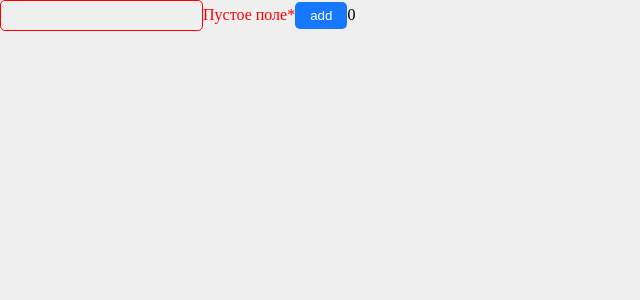
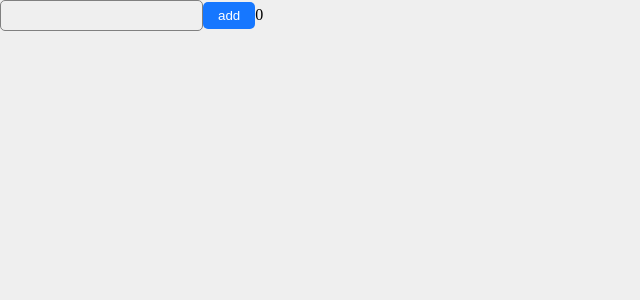
Before and after one commit to ViVarkina/HomeWorkReposit, a React (Vite) app: page / in a window 1280 px wide. Shown: the top 300 px of the page, without its empty margins (0-640 px from the left). Built offline with nearby package versions, Linux system fonts and the light colour scheme.

Commit message:
Рефакторинг функции addUser

```diff
--- a/src/homework/homework3/Greeting.tsx
+++ b/src/homework/homework3/Greeting.tsx
@@ -10,27 +10,37 @@ type GreetingPropsType = {
     addUser: (e: string) => void // need to fix any
     totalUsers: number // need to fix any
     addUserCallback: (name: string, id: string) => void
-    error: string
+    // error: boolean
 }
 
 // презентационная компонента (для верстальщика)
 const Greeting: React.FC<GreetingPropsType> = (
-    {name, setNameCallback, addUser, error, totalUsers, addUserCallback} // деструктуризация пропсов
+    { addUser, totalUsers, addUserCallback} // деструктуризация пропсов
 ) => {
     const [value, setValue] = useState<string>('')
-    const inputClass = s.error // need to fix with (?:) функция для цвета
+    const [error, setError] = useState<boolean>(true)
+
+    const errfunc=()=>{
+        if(value == ""){
+            setError(false)
+        }
+        else{
+            setError(true)
+            addUser(value)
+            addUserCallback(uuid(), value)
+        }
+    }
+
+    const inputClass = `${!error ? '' : s.error}` // need to fix with (?:) функция для цвета
+
+
 
     return (
         <div>
-            <SuperInputText value={name} error onChange={(e) => {
-                setValue(e.currentTarget.value)
-                setNameCallback(value)
-            }} className={inputClass}/>
-            <span>{error}</span>
+            <SuperInputText onChange={(e)=>setValue(e.currentTarget.value)} className={inputClass} />
+            {/*<span>{error}</span>*/}
             <SuperButton onClick={() => {
-                addUser(value)
-                addUserCallback(uuid(), value)
-                console.log(uuid(), value)
+                errfunc()
             }}>add
             </SuperButton>
             <span>{totalUsers}</span>
--- a/src/homework/homework3/GreetingContainer.tsx
+++ b/src/homework/homework3/GreetingContainer.tsx
@@ -8,21 +8,20 @@ type GreetingContainerPropsType = {
 }
 
 const GreetingContainer: React.FC<GreetingContainerPropsType> = ({users, addUserCallback}) => { // деструктуризация пропсов
-    const [name, setName] = useState<string>('') // need to fix any
-    const error = users.map((a)=>a.name) ? '' : 'error'
-
-
+    const [name, setName] = useState<string>() // need to fix any
 
     const setNameCallback = (e: string) => { // need to fix any
         setName(e)
-        // need to fix
     }
     const addUser = (e:string) => {
-        alert(`Hello  ${e}!`) // need to fix
+        if(e != ''){
+            alert(`Hello  ${e}!`)
+        }
     }
 
 
-    const totalUsers =  users.length// need to fix
+    const totalUsers =  users.length
+    console.log(users)
 
     return (
         <div>
@@ -30,7 +29,7 @@ const GreetingContainer: React.FC<GreetingContainerPropsType> = ({users, addUser
                 name={name}
                 setNameCallback={setNameCallback}
                 addUser={addUser}
-                error={error}
+                // error={error}
                 totalUsers={totalUsers}
                 addUserCallback={addUserCallback}
             />
--- a/src/homework/homework3/Homework3.tsx
+++ b/src/homework/homework3/Homework3.tsx
@@ -3,12 +3,13 @@ import {useState} from "react";
 
 // types
 export type UserType = {
-    _id: string
+    id: string
     name: string
 }
 
 const addUser =(id:string, name:string, arr:UserType[]):UserType[]=>{
-    return [...arr].push({id, name})
+    return [...arr].concat({id, name})
+
 }
 
 // уровень работы с глобальными данными
@@ -16,8 +17,8 @@ function Homework3() {
     const [users, setUsers] = useState<UserType[]>([])
     const addUserCallback = (name: string, id:string) => {
         setUsers(addUser(id, name, users))
+    }
 
-    }
     return (
         <div>
             <GreetingContainer users={users} addUserCallback={addUserCallback}/>
```
